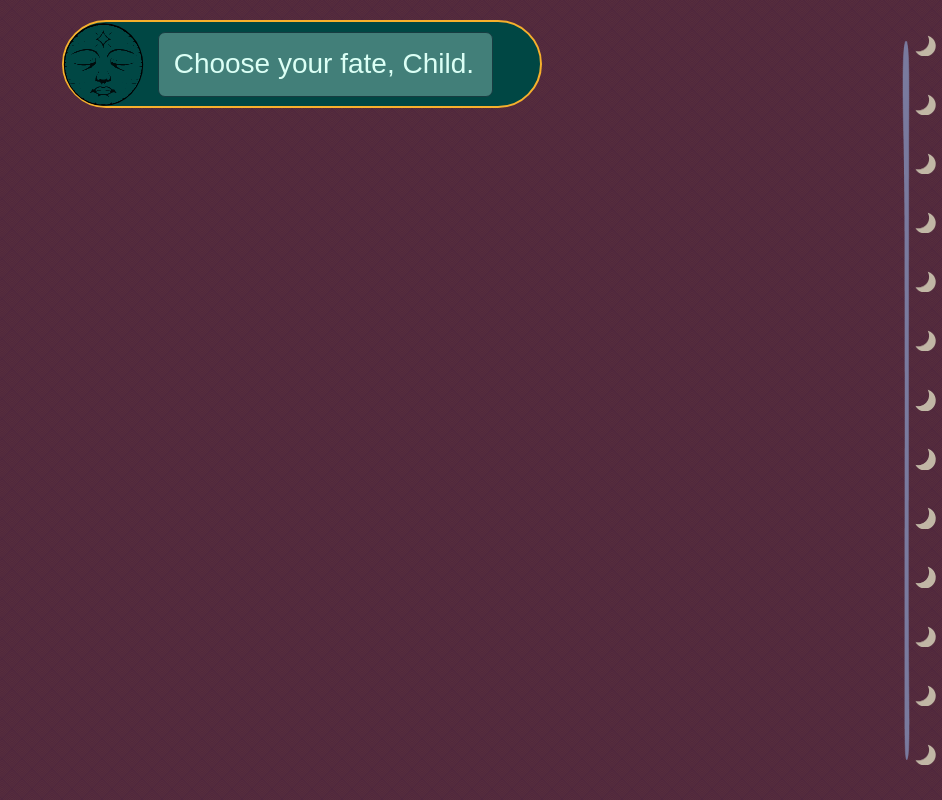
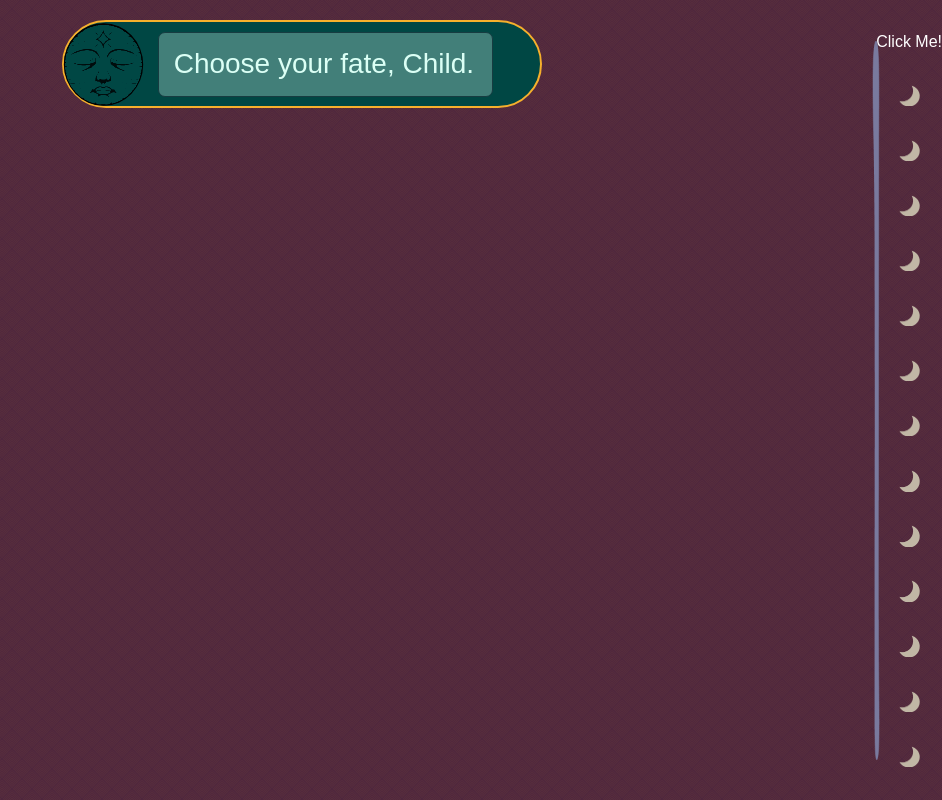
Before and after one commit to andrewvallejo/thirteen-moons, a React (Create React App) app: page /lunares in a window 1280 px wide. Shown: the whole page, without its empty margins (338-1280 px from the left). Built offline with nearby package versions, Linux system fonts and the light colour scheme; no server answers; a web font is replaced by a local one.

Commit message:
Add Link to test route param

```diff
--- a/src/components/MoonLevel.js
+++ b/src/components/MoonLevel.js
@@ -1,15 +1,21 @@
-import React from 'react'
+import React, { useState } from 'react'
+import { Link, useRouteMatch } from 'react-router-dom'
 import { Moon } from './Moon'
 import { nanoid } from 'nanoid'
 import  divider  from '../assets/lavender-divider.png'
 
 export const MoonLevel = () => {
+  const [level, setLevel] = useState(1)
   const id = nanoid(10)
-  const moons =  Array.from(Array(13), () => <Moon />)
-
+  const match = useRouteMatch().url;
+  const moons =  Array.from(Array(13), (moon, level) => <Moon id={level + 1} />)
 
   return (
     <article className='moon-levels' key={id}>
+    <Link to={`${match}/${level}`}
+    onClick={()=>setLevel(level+1)}
+    >
+    Click Me!</Link>
     <img alt="a lavender line" className="moon-divider"src={divider}/>
         {moons}
     </article>
```
